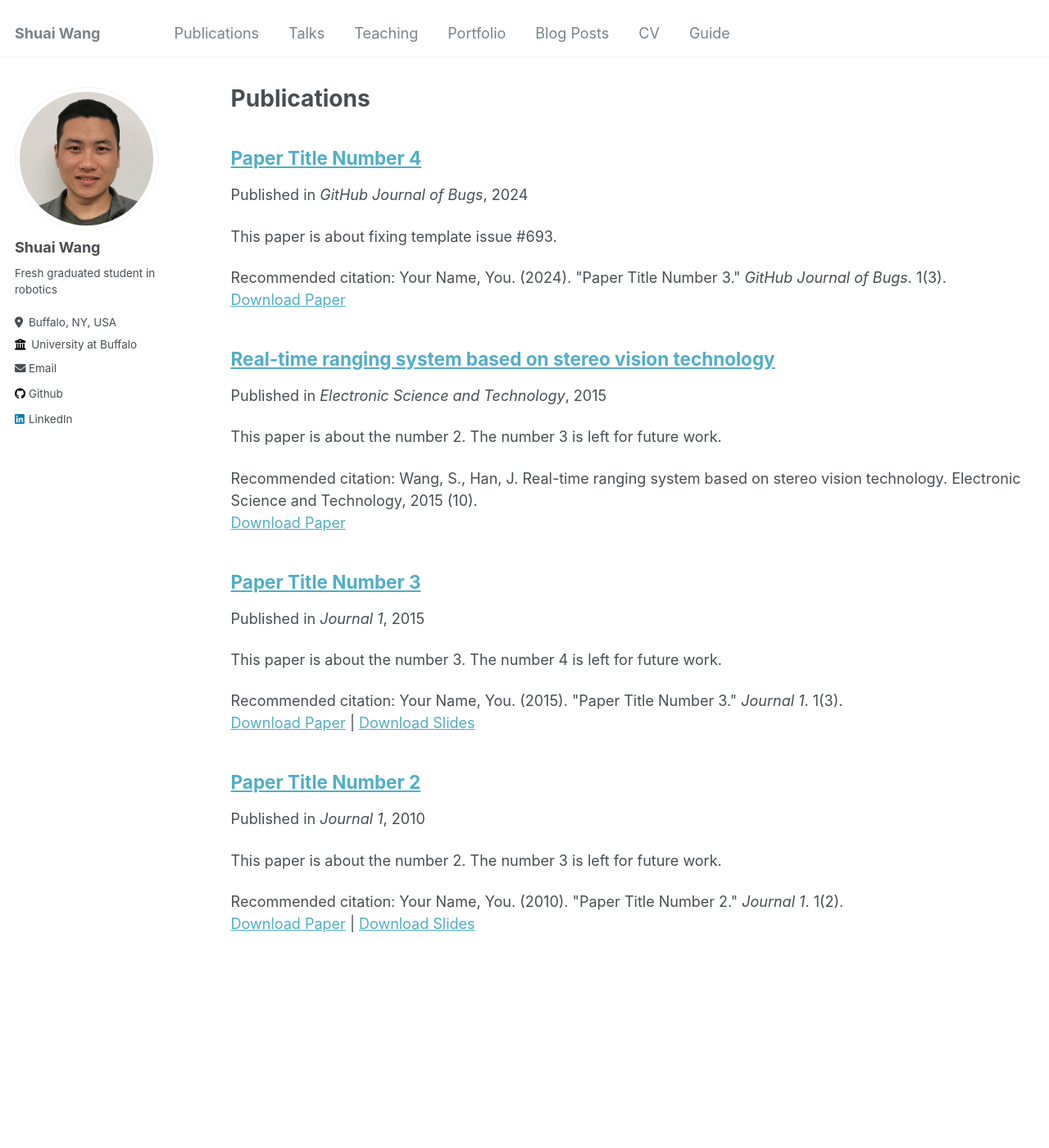
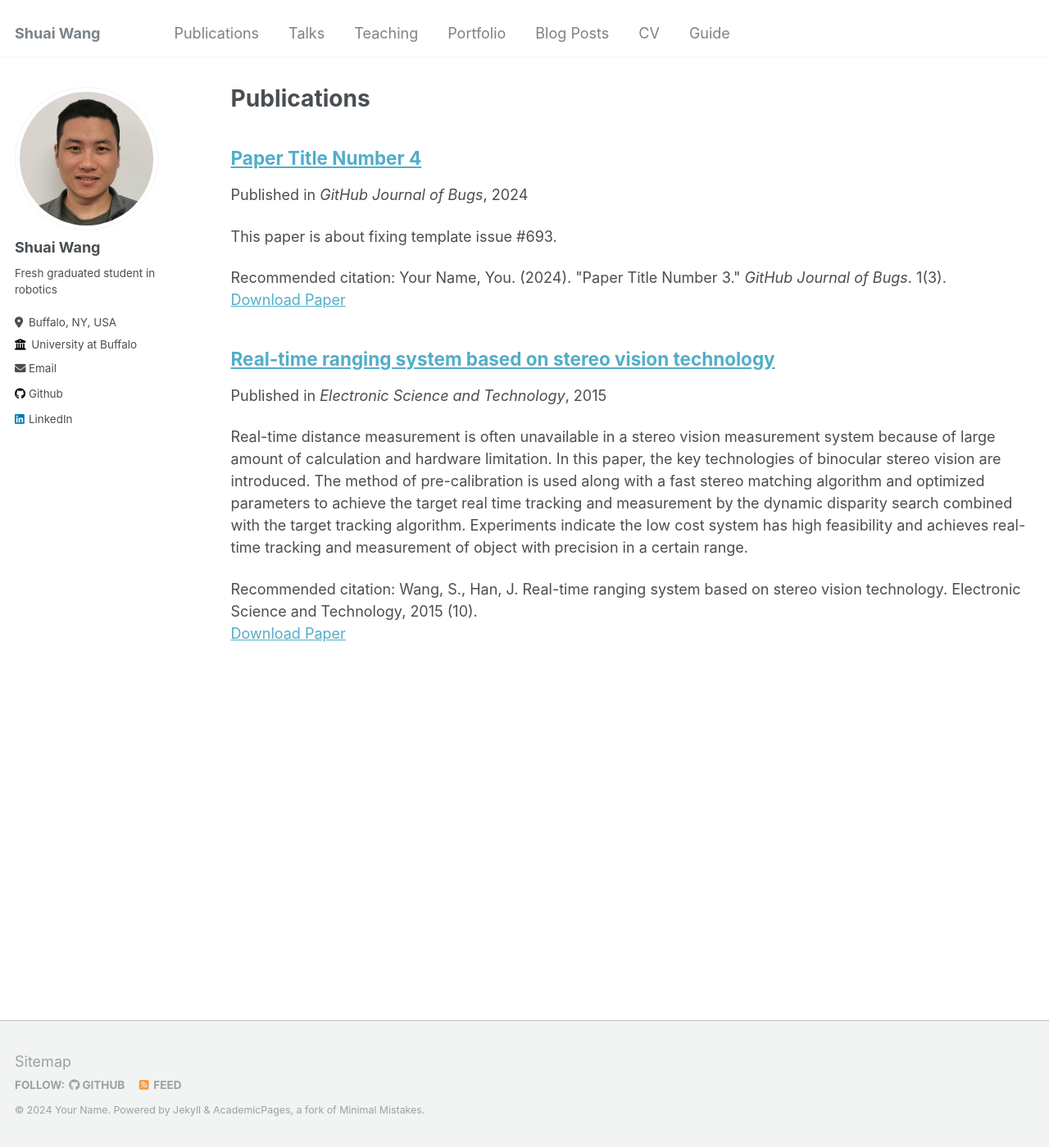
Before and after one commit to shuaiwang0/shuaiwang0.github.io, a Jekyll site: the page built from _pages/publications.md, in a window 1280 px wide and 1400 px high. Shown: the whole window at 82% size. Built offline with Jekyll 4.4.1, drawn with Linux system fonts in a browser that asks for light colours; a file with an impossible date is left out.

Commit message:
add some _publications

```diff
--- a/_publications/2010-10-01-paper-title-number-2.md
+++ /dev/null
@@ -1,13 +0,0 @@
----
-title: "Paper Title Number 2"
-collection: publications
-permalink: /publication/2010-10-01-paper-title-number-2
-excerpt: 'This paper is about the number 2. The number 3 is left for future work.'
-date: 2010-10-01
-venue: 'Journal 1'
-slidesurl: 'http://academicpages.github.io/files/slides2.pdf'
-paperurl: 'http://academicpages.github.io/files/paper2.pdf'
-citation: 'Your Name, You. (2010). &quot;Paper Title Number 2.&quot; <i>Journal 1</i>. 1(2).'
----
-
-The contents above will be part of a list of publications, if the user clicks the link for the publication than the contents of section will be rendered as a full page, allowing you to provide more information about the paper for the reader. When publications are displayed as a single page, the contents of the above "citation" field will automatically be included below this section in a smaller font.
--- a/_publications/2015-10-01-paper-title-number-3.md
+++ /dev/null
@@ -1,13 +0,0 @@
----
-title: "Paper Title Number 3"
-collection: publications
-permalink: /publication/2015-10-01-paper-title-number-3
-excerpt: 'This paper is about the number 3. The number 4 is left for future work.'
-date: 2015-10-01
-venue: 'Journal 1'
-slidesurl: 'http://academicpages.github.io/files/slides3.pdf'
-paperurl: 'http://academicpages.github.io/files/paper3.pdf'
-citation: 'Your Name, You. (2015). &quot;Paper Title Number 3.&quot; <i>Journal 1</i>. 1(3).'
----
-
-The contents above will be part of a list of publications, if the user clicks the link for the publication than the contents of section will be rendered as a full page, allowing you to provide more information about the paper for the reader. When publications are displayed as a single page, the contents of the above "citation" field will automatically be included below this section in a smaller font.
```
Also changed, not shown: _publications/Automatic Weighing and Cutting Method of Strip Optical Glass Based on Machine Vision.md (added, +13 -0 lines), _publications/Hierarchical extraction matching printed circuit board components defect detection.md (added, +13 -0 lines), _publications/Implementing automobile ranging system based on binocular stereo-vision technology.md (added, +11 -0 lines), _publications/Printing Defects Detection Based on Template Matching under Disturbing Industrial Environment.md (added, +14 -0 lines), _publications/Real-time ranging system based on stereo vision technology.md (+1 -1 lines).
